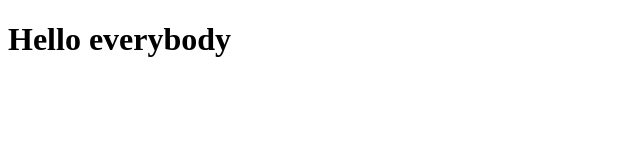
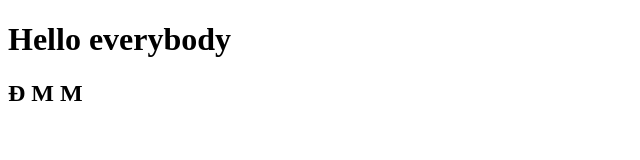
Before and after one commit to hant1607/testTravisCi, a website: page index.html in a window 1280 px wide. Shown: the whole page, without its empty margins (0-640 px from the left). Drawn offline with Linux system fonts and the light colour scheme.

Commit message:
Update index.html

```diff
--- a/index.html
+++ b/index.html
@@ -8,5 +8,6 @@
 </head>
 <body>
     <h1>Hello everybody</h1>
+    <h2>Đ M M</h2>
 </body>
 </html>
```
